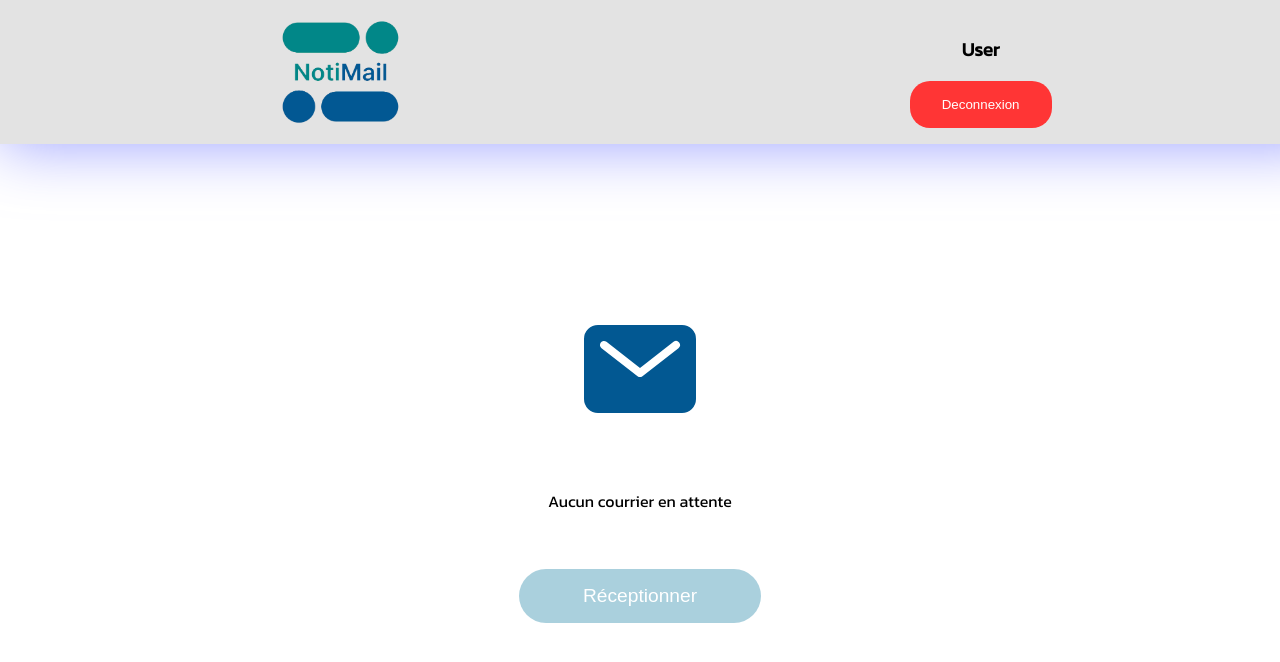
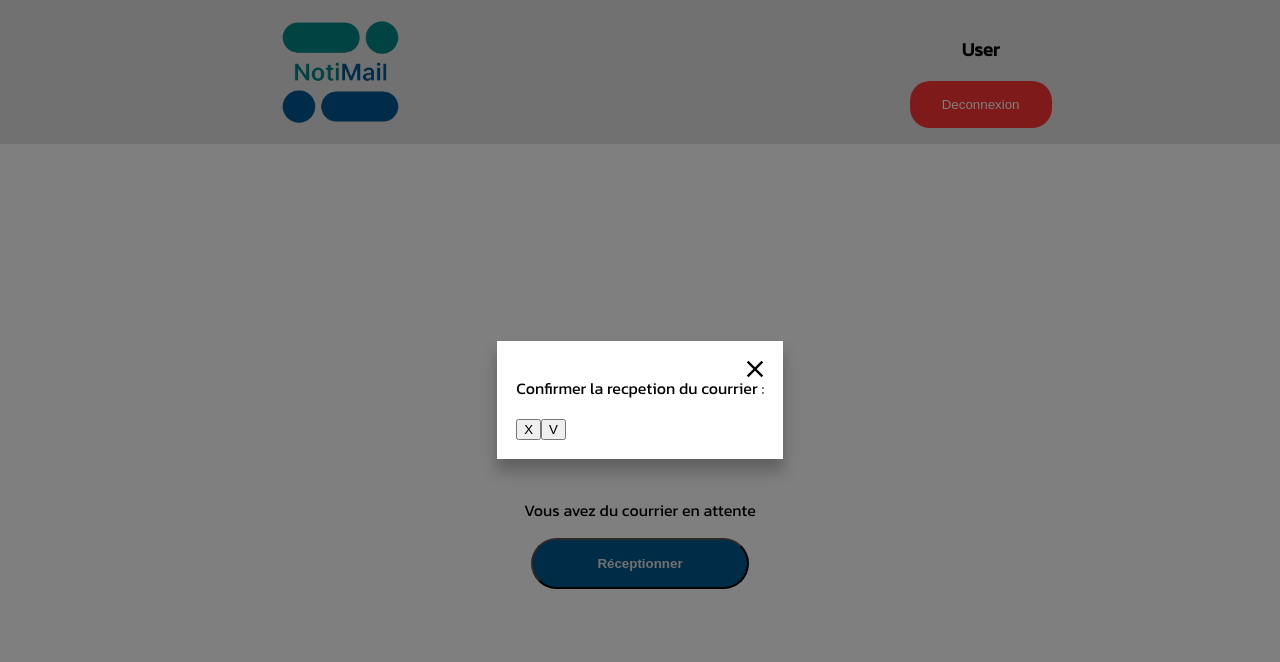
Before and after one commit to BMoreau3545/Notimail, a React (Vite) app in the folder front/: page /AccueilEntreprise in a window 1280 px wide. Both pictures are taken after a click on the button "Réceptionner". Shown: the top 662 px of the page. Built offline with nearby package versions, Linux system fonts and the light colour scheme.

Commit message:
Commit-index.CSS

```diff
--- a/front/package.json
+++ b/front/package.json
@@ -13,6 +13,7 @@
     "react": "^18.2.0",
     "react-dom": "^18.2.0",
     "react-icons": "^4.12.0",
+    "react-responsive-modal": "^6.4.2",
     "react-router-dom": "^6.21.1"
   },
   "devDependencies": {
--- a/front/src/App.jsx
+++ b/front/src/App.jsx
@@ -1,14 +1,24 @@
 import { useState } from 'react'
-import reactLogo from './assets/react.svg'
-import viteLogo from '/vite.svg'
 import './App.css'
+// import { BrowserRouter, Route, Routes } from 'react-router-dom';
+// import { Home } from './pages/home';
+// import { AccueilEntreprise } from './Pages/AccueilEntreprise'
+
 
 function App() {
   const [count, setCount] = useState(0)
 
   return (
     <>
-
+    <BrowserRouter>
+      <Routes>
+        <Route path="/home" element={<Home />} />
+        <Route path="/AccueilAdmin" element={<AccueilAdmin />} />
+        <Route path="/AccueilAdminDetails" element={<AccueilAdminDetails />} />
+        <Route path="/AccueilEntreprise" element={<AccueilEntreprise />} />
+        <Route path="/Entreprise/:id" element={<EntrepriseID />} />
+      </Routes>
+    </BrowserRouter>
     </>
   )
 }
--- a/front/src/Pages/AccueilEntreprise.jsx
+++ b/front/src/Pages/AccueilEntreprise.jsx
@@ -1,24 +1,44 @@
-import { IoMailUnread, IoMail} from "react-icons/io5";
+
+import NewMail from '../assets/mail_rouge.png';
 import '../index.css'
-
+import React, { useState } from 'react';
+import 'react-responsive-modal/styles.css';
+import { Modal } from 'react-responsive-modal';
+import { NavLink } from 'react-router-dom';
 
 
 export const AccueilEntreprise = () => {
+    const [open, setOpen] = useState(false);
+
+    const onOpenModal = () => setOpen(true);
+    const onCloseModal = () => setOpen(false);
 
     return (
-     <>
-        <section className="AccueilAucunMail">
+        <>
+            {/* <section className="AccueilAucunMail">
             <IoMail  style={{ fontSize: '8rem',color: '#025892'}} />
             <p>Aucun courrier en attente</p>
             <button className="noReceptionner">Réceptionner</button>
-        </section>
+        </section> */}
 
 
-        {/* <section className="AccueilMailRecu">
-        <IoMailUnread style={{ fontSize: '8rem',color: '#025892'}} />
-            <p>Vous avez du courrier en attente</p>
-            <button className="Receptionner">Réceptionner</button>
-        </section> */}
-    </>
+            <section className="AccueilMailRecu">
+                <div className="IconeSuperposition">
+                    <img src={NewMail} alt="icone nouveau mail" id="iconeNewMail" />
+                </div>
+                <div>
+                    <p>Vous avez du courrier en attente</p>
+                    <button onClick={onOpenModal} className="Receptionner">Réceptionner</button>
+                    <Modal open={open} onClose={onCloseModal} center>
+                        <p>
+                         Confirmer la recpetion du courrier :
+                        </p>
+                        <button>X</button>
+                        <button>V</button>
+                    </Modal>
+                </div>
+
+            </section>
+        </>
     )
 }
--- a/front/src/index.css
+++ b/front/src/index.css
@@ -84,6 +84,10 @@ img {
   color: var(--Bleu);
 }
 
+#iconeNewMail {
+  height: 6rem;
+}
+
 form{
   display: flex;
   flex-direction: column;
--- a/front/src/main.jsx
+++ b/front/src/main.jsx
@@ -10,5 +10,6 @@ ReactDOM.createRoot(document.getElementById('root')).render(
   <React.StrictMode>
     <NavBar/>
     <AccueilEntreprise/>
+    {/* <FormDetails /> */}
   </React.StrictMode>,
 )
```
Also changed, not shown: front/src/Composants/NotifMail.jsx (added), front/src/assets/mail_rouge.png (renamed from front/src/assets/mail rouge.png), 1 other file (tests, documents, lock files or other folders).
